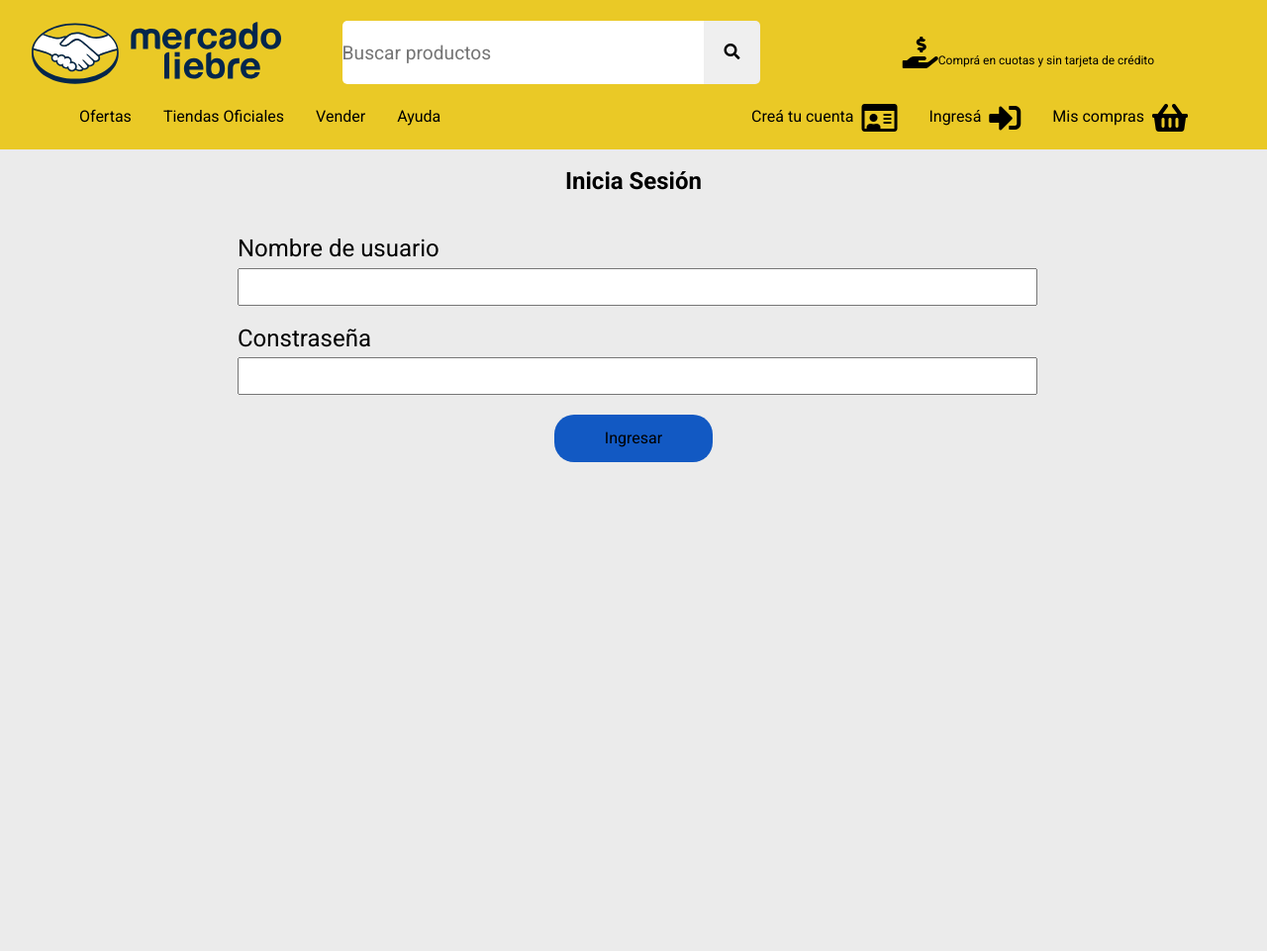
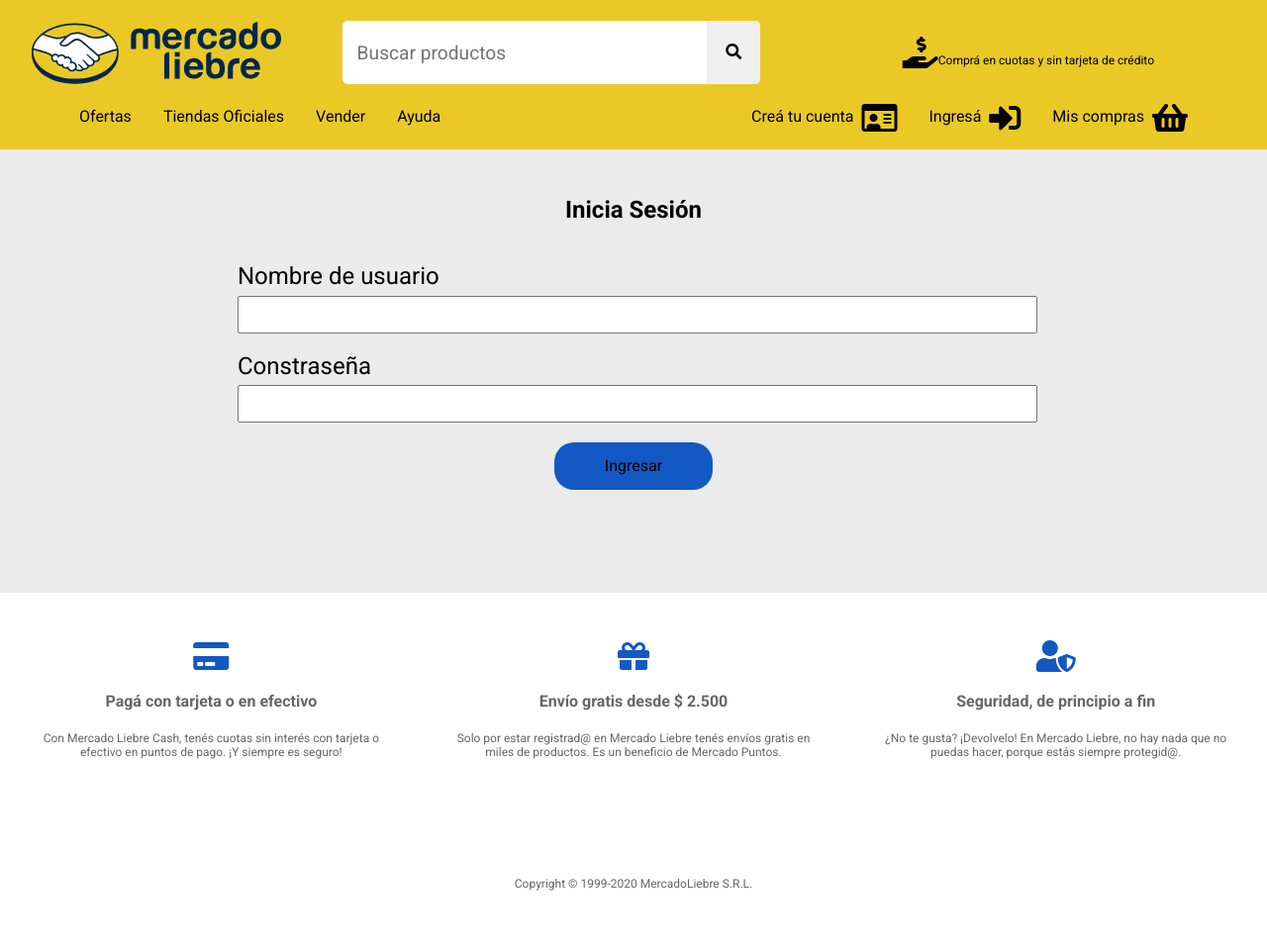
Before and after one commit to adriescu/mercado-liebre, a website: page views/login.html in a window 1280 px wide. Shown: the whole page at 99% size. Before the commit the page ends 800 px from the top, so only its background shows below. Drawn offline with Linux system fonts and the light colour scheme; files that its build step writes are made by us from their sources.

Commit message:
Corregido el logo de envío y otros detalles

```diff
--- a/public/css/login.css
+++ b/public/css/login.css
@@ -1,5 +1,13 @@
+main{
+    min-height: 50vh;
+}
+
 main section h2{
     text-align: center;
+}
+
+main section{
+    margin-top: 3rem;
 }
 
 #form-login{
--- a/public/css/styles.css
+++ b/public/css/styles.css
@@ -53,7 +53,7 @@
     font-size: 1.2rem;
     width: 100%;
     height: 2rem;
-    padding: 0;
+    padding: 0 10px;
     border-radius: 5px 0 0 5px;
 }
 
@@ -75,6 +75,7 @@
 .burger-menu{
     text-align: center;
     width: 100%;
+    margin: 1rem 0;
 }
 
 .burger-menu i{
@@ -134,11 +135,12 @@
     box-shadow: 0px 0px 10px rgb(100, 100, 100);
 }
 
+
 .main-principal article img{
     width: 100%;
 }
 
-.articulo-descripcion i{
+.contenedor-logo-envío{
     display: block;
     font-size: 16px;
     padding: 5px;
@@ -148,8 +150,17 @@
     background-color: #FFF;
     border-radius: 50%;
     position: absolute;
-    right: 20px;
-    top: -15px;
+    right: 10px;
+    top: -25px;
+    transition: 0.5s;
+}
+
+.main-principal article:hover .contenedor-logo-envío{
+    transform: rotate(360deg);
+}
+
+.contenedor-logo-envío i{
+    transform: translate(1px,2px);
 }
 
 .articulo-descripcion{
@@ -219,7 +230,7 @@
         font-size: 1.2rem;
         width: 100%;
         height: 2.5rem;
-        padding: 0;
+        padding: 0 15px;
         border-radius: 5px 0 0 5px;
     }
 
@@ -283,7 +294,7 @@
         font-size: 1.2rem;
         width: 100%;
         height: 4rem;
-        padding: 0;
+        padding: 0 15px;
         border-radius: 5px 0 0 5px;
     }
 
--- a/views/login.html
+++ b/views/login.html
@@ -75,5 +75,26 @@
             </form>
         </section>
     </main>
+
+    <footer class="footer-principal">
+        <section>
+            <i class="fas fa-credit-card"></i>
+            <h4>Pagá con tarjeta o en efectivo</h4>
+            <p>Con Mercado Liebre Cash, tenés cuotas sin interés con tarjeta o efectivo en puntos de pago. ¡Y siempre es seguro!</p>
+        </section>
+        <section>
+            <i class="fas fa-gift"></i>
+            <h4>Envío gratis desde $ 2.500</h4>
+            <p>Solo por estar registrad@ en Mercado Liebre tenés envíos gratis en miles de productos. Es un beneficio de Mercado Puntos.</p>
+        </section>
+        <section>
+            <i class="fas fa-user-shield"></i>
+            <h4>Seguridad, de principio a fin</h4>
+            <p>¿No te gusta? ¡Devolvelo! En Mercado Liebre, no hay nada que no puedas hacer, porque estás siempre protegid@.</p>
+        </section>
+        <section class="copyright">
+            <p>Copyright © 1999-2020 MercadoLiebre S.R.L.</p>
+        </section>
+    </footer>
 </body>
 </html>
```
Also changed, not shown: views/home.html (+16 -0 lines), views/register.html (+21 -0 lines).
